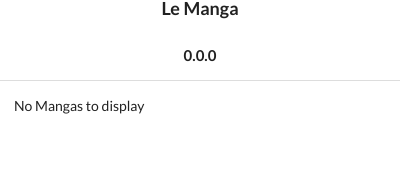
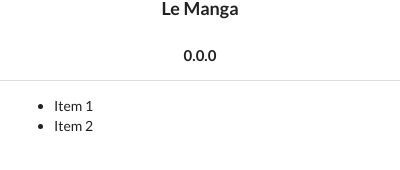
Before and after one commit to Fill4/LeManga, a browser extension: page src/popup.html in a window 400 px wide. Drawn offline with Linux system fonts and the light colour scheme.

Commit message:
Simple test to add items to list

```diff
--- a/src/popup.html
+++ b/src/popup.html
@@ -18,7 +18,7 @@
 			<h4 id='version' class="ui centered header"> Version here</span>
 		</div>
 		<div class="ui divider"></div>
-		<div id='mangalist' class='ui container'>
+		<div id='window' class='ui container'>
 			No Mangas to display
 		</div>
 	</body>
--- a/src/popup.js
+++ b/src/popup.js
@@ -4,10 +4,15 @@
     // Get version from manifest and update html
     $("#version").text(chrome.runtime.getManifest().version);
 
-    var db = new PouchDB('ListMangas');
+    var db = new PouchDB('MangaList');
     db.info().then(function (result) {
         if(result.doc_count === 0) {
             console.log('Its empty!');
         }
     });
+
+    $("#window").html("<ul id='mangaList'><li>Item 1</li></ul>");
+    setTimeout(function() {
+        $("#mangaList").append("<li>Item 2</li>");
+    }, 2000);
 });
```
